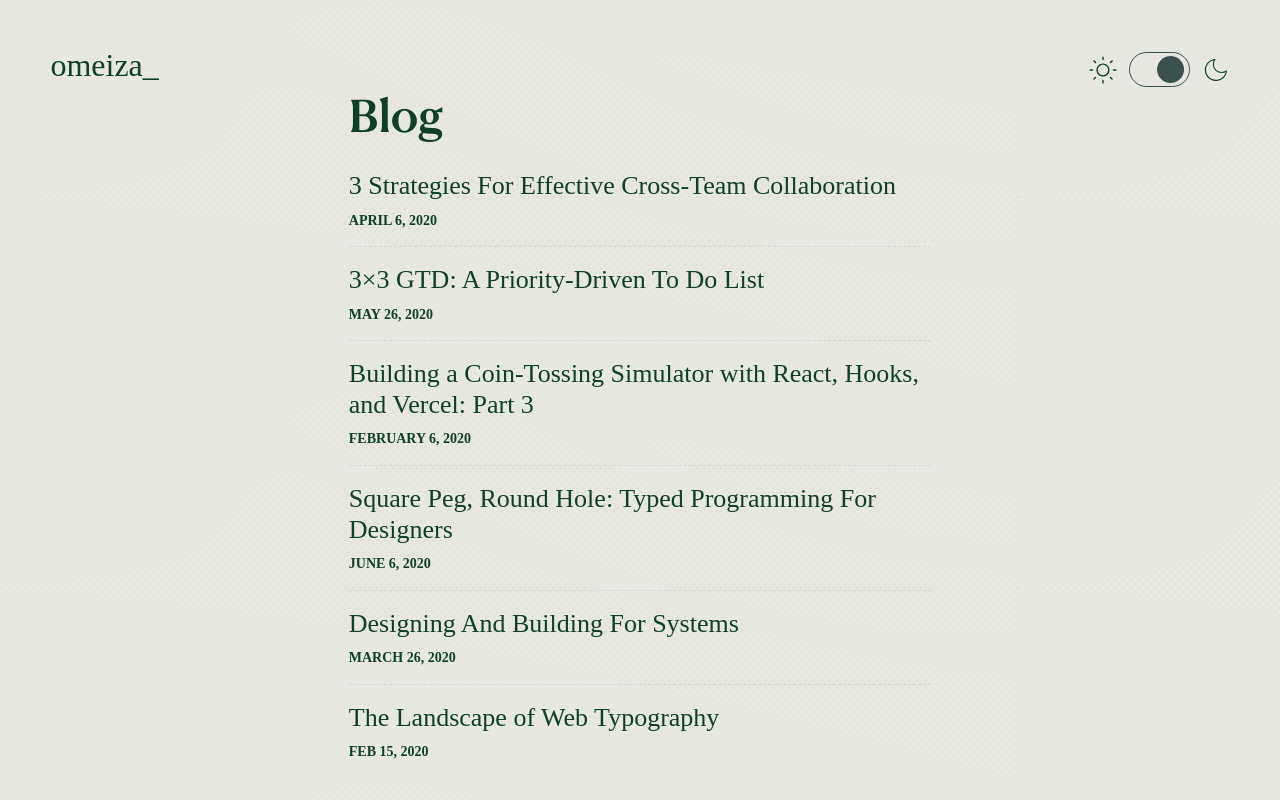
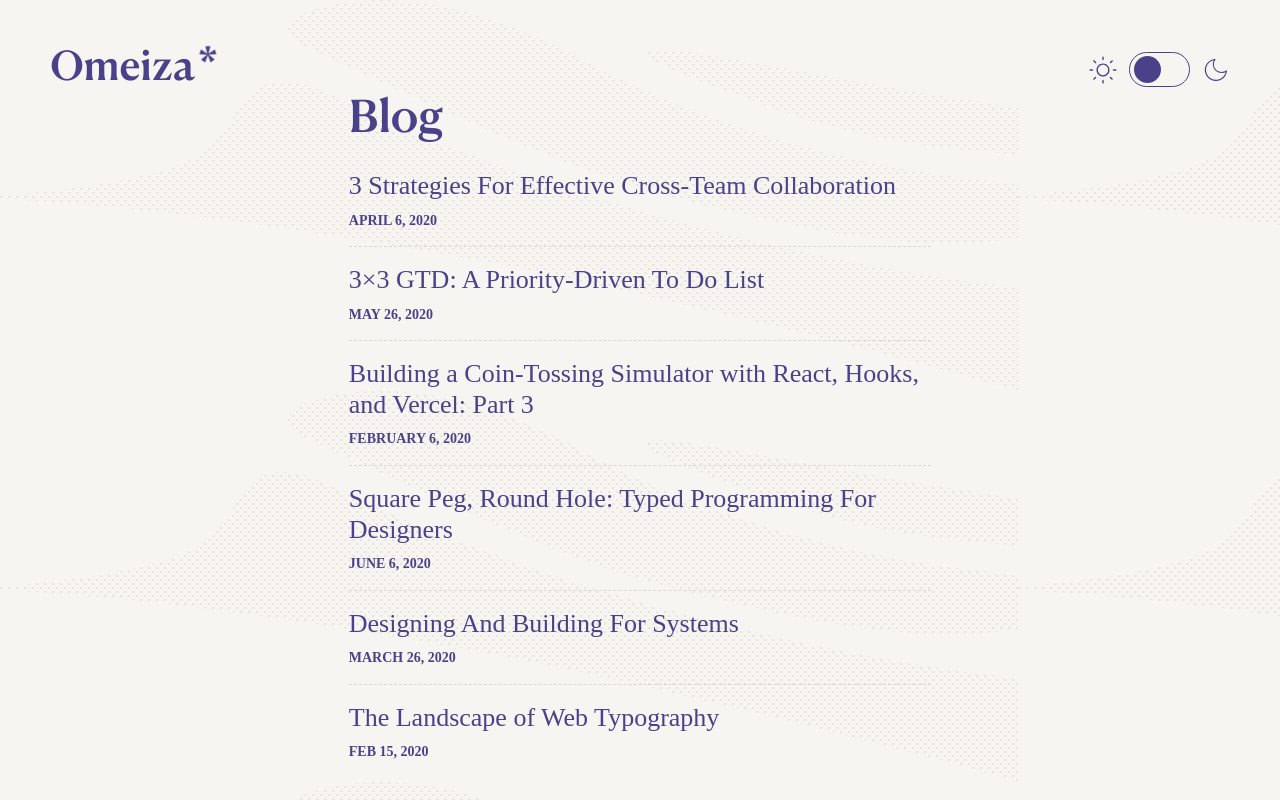
Before and after one commit to omeiza/omeizaowuda, a Next.js app: page /blog in a window 1280 px wide. Shown: the top 800 px of the page. Built offline with nearby package versions, Linux system fonts and the light colour scheme; a web font is replaced by a local one.

Commit message:
Light mode fix

```diff
--- a/pages/blog/index.js
+++ b/pages/blog/index.js
@@ -1,11 +1,14 @@
-import Head from 'next/head'
-import Image from 'next/image'
+import Head from 'next/head';
 import Header from "./../../src/components/Header";
+import {useDarkMode} from "./../../src/components/useDarkMode";
 import Footer from "./../../src/components/Footer"
 import Grid from "./../../styles/Grid.module.scss";
 import List from "./../../styles/List.module.scss";
 
 export default function Blog() {
+    const [theme, themeToggler, mountedComponent] = useDarkMode();
+
+    if (!mountedComponent) return <div />
     return (
         <>
             <div>
@@ -14,8 +17,8 @@ export default function Blog() {
                     <meta name="description" content="Generated by create next app" />
                     <link rel="icon" href="/favicon.ico" />
                 </Head>
-                <main className="light">
-                    <Header />
+                <main className={theme}>
+                    <Header theme={theme} toggleTheme={themeToggler} />
                     <section id="writing-section" className={`writing-section ${Grid.wrapper}`}>
                         <div className={`${Grid.centered}`}>
                             <h1>Blog</h1>
--- a/src/components/Header.js
+++ b/src/components/Header.js
@@ -1,26 +1,72 @@
+import Link from 'next/link';
 import Grid from "./../../styles/Grid.module.scss";
 import LightSwitch from './LightSwitch';
 
-const Header = () => {
+const Header = ({theme,  toggleTheme}) => {
     return (
         <>
             <header id="header" className={`${Grid.wrapper}`}>
-                <h1>omeiza<span>_</span></h1>
-                <LightSwitch />
+                <Link href="/">
+                    <a className="header-text">
+                        <h1>
+                            Omeiza
+                            <svg className="svg-star" viewBox="0 0 10 10" fill="none" xmlns="http://www.w3.org/2000/svg"><path d="M6.27 9.03L8.55 7.41L5.22 4.71L9.51 4.47L8.64 1.83L5.04 4.11L6.15 0H3.33L4.41 4.11L0.84 1.83L0 4.47L4.23 4.71L0.93 7.41L3.21 9.03L4.74 5.1L6.27 9.03Z" transform="matrix(1,0,0,1,0,0)"></path> </svg>
+                        </h1>
+                    </a>
+                </Link>
+                <LightSwitch theme={theme} toggleTheme={toggleTheme} />
             </header>
             <style jsx>{`
                 header {
                     padding: var(--sp-s) 0;
                 }
 
-                h1 {
-                    font-family: var(--font-body);
+                .header-text {
+                    display: block;
                     position: fixed;
                     left: var(--sp-xl);
                     top: var(--sp-xl);
+
+                }
+
+                .header-text h1 {
                     font-weight: 500;
-                    font-size: 32px;
-                    line-height: 0.95;
+                    font-size: 40px;
+                    font-family: var(--font-heading);
+                    line-height: 1;
+                    margin: -10px 0 0;
+                }
+
+                .svg-star {
+                    opacity: 1;
+                    position: absolute;
+                    top: -5px;
+                    width: 18px;
+                    right: -20px;
+                    visibility: inherit;
+                    -webkit-animation:spin 4s linear infinite;
+                    -moz-animation:spin 4s linear infinite;
+                    animation:spin 4s linear infinite;
+                }
+
+                .svg-star path {
+                    transform-origin: 0px 0px;
+                    fill: var(--text-color);
+                }
+
+                @-moz-keyframes spin {
+                    100% { -moz-transform: rotate(360deg); }
+                }
+
+                @-webkit-keyframes spin {
+                    100% { -webkit-transform: rotate(360deg); }
+                }
+
+                @keyframes spin {
+                    100% {
+                        -webkit-transform: rotate(360deg);
+                        transform:rotate(360deg);
+                    }
                 }
             `}</style>
         </>
--- a/src/components/LightSwitch.js
+++ b/src/components/LightSwitch.js
@@ -1,8 +1,7 @@
-import React from "react";
+import React from 'react';
+import { func, string } from 'prop-types';
 
-const LightSwitch = () => {
-    const [checked, setChecked] = React.useState(true);
-
+const LightSwitch = ({theme,  toggleTheme }) => {
     return (
         <>
             <div className="lightswitch">
@@ -38,8 +37,8 @@ const LightSwitch = () => {
                             id="toggleTheme"
                             name="theme"
                             type="checkbox"
-                            defaultChecked={checked}
-                            onChange={() => setChecked(!checked)}
+                            checked={theme === 'dark' ? true : false}
+                            onChange={toggleTheme}
                         />
                         <div className="toggleTheme toggleThemeIcon"></div>
                     </label>
@@ -143,7 +142,7 @@ const LightSwitch = () => {
                 }
 
                 .toggle-theme {
-                    color: #39524f;
+                    color: var(--text-color);
                     display: block;
                     margin: 2px 12px 0;
                     flex-direction: row;
@@ -154,7 +153,7 @@ const LightSwitch = () => {
                 }
 
                 .toggleTheme {
-                    border-color: #39524f;
+                    border-color: var(--text-color);
                 }
 
                 .toggleTheme:hover {
@@ -162,7 +161,7 @@ const LightSwitch = () => {
                 }
 
                 .toggleTheme::before {
-                    background-color: #39524f;
+                    background-color: var(--text-color);
                 }
 
                 .toggleTheme:hover::before {
@@ -182,4 +181,9 @@ const LightSwitch = () => {
     )
 }
 
+LightSwitch.propTypes = {
+    theme: string.isRequired,
+    toggleTheme: func.isRequired,
+}
+
 export default LightSwitch;
--- /dev/null
+++ b/src/components/useDarkMode.js
@@ -0,0 +1,22 @@
+import { useEffect, useState } from 'react';
+
+export const useDarkMode = () => {
+    const [theme, setTheme] = useState('light');
+    const [mountedComponent, setMountedComponent] = useState(false)
+    const setMode = mode => {
+        window.localStorage.setItem('theme', mode)
+        setTheme(mode);
+    };
+
+    const themeToggler = () => {
+        theme === 'light' ? setMode('dark') : setMode('light');
+    };
+
+    useEffect(() => {
+        const localTheme = window.localStorage.getItem('theme');
+        localTheme ? setTheme(localTheme) : setMode('light')
+        setMountedComponent(true)
+    }, []);
+
+    return [theme, themeToggler, mountedComponent]
+};
--- a/src/fonts/fonts.scss
+++ b/src/fonts/fonts.scss
@@ -22,6 +22,15 @@
         url("./CanelaText-Medium.woff") format("woff");
     font-weight: 500;
     font-style: normal;
+    font-display: swap;
+}
+
+@font-face {
+    font-family: "CanelaText";
+    src: url("./CanelaText-LightItalic.woff2") format("woff2"),
+        url("./CanelaText-LightItalic.woff") format("woff");
+    font-weight: 400;
+    font-style: italic;
     font-display: swap;
 }
 
@@ -56,19 +65,3 @@
     font-style: normal;
     font-display: swap;
 }
-
-@font-face {
-    font-family: 'Almarena';
-    src: url('./Almarena-Regular.woff') format('woff');
-    font-weight: 400;
-    font-style: normal;
-    font-display: swap;
-}
-
-@font-face {
-    font-family: 'Almarena';
-    src: url('./Almarena-Light.woff') format('woff');
-    font-weight: 100;
-    font-style: normal;
-    font-display: swap;
-}
--- a/styles/List.module.scss
+++ b/styles/List.module.scss
@@ -13,7 +13,6 @@
         a {
             text-decoration: none;
             font-size: 26px;
-            color: var(--text-color);
             font-weight: 400;
             transition: color .2s;
 
--- a/styles/Newsletter.module.scss
+++ /dev/null
@@ -1,12 +0,0 @@
-.section {
-    padding: var(--sp-xxl) 0;
-    background-color: rgba(var(--white), 0.25);
-    border-top: 2px solid var(--theme-color);
-    border-bottom: 2px solid var(--theme-color);
-
-    h2 {
-        em {
-            color: var(--text-color);
-        }
-    }
-}
--- a/styles/globals.scss
+++ b/styles/globals.scss
@@ -1,8 +1,8 @@
 :root {
-    --background: #e7e7e1;
+    --background: #f6f5f1;
     --white: #FFFFFF;
     --background-dark: #000000;
-    --text-color: #0d4027;
+    --text-color: #4b418a;
     --text-color-hover: rgb(248, 100, 1);
     --text-color-dark: #FFFFFF;
     --theme-color: rgb(248, 100, 1);
@@ -42,21 +42,31 @@ body {
 }
 
 html {
-    background-color: var(--background);
-    color: var(--text-color);
     font-size: clamp(100%, 2.4vw, 140%);
     font-weight: 100;
     font-family: var(--font-body);
     line-height: var(--baseline);
     -webkit-font-smoothing: antialiased;
+    text-rendering: optimizeSpeed;
+    font-feature-settings: 'pnum' on, 'lnum' on, 'ss08' on;
 }
 
 main {
+    background-color: var(--background);
+    color: var(--text-color);
     padding-left: var(--sp-xl);
     padding-right: var(--sp-xl);
+}
+
+main.light {
     background-repeat: repeat;
     background-attachment: fixed;
     background-image: url(./../public/images/clouds-d40be1e467f402c7bb897652a961d95e9c1c62bde07b0766865d39423e42096d.svg);
+}
+
+main.dark {
+    --background: #4b418a;
+    --text-color: #f6f5f1;
 }
 
 a {
```
Also changed, not shown: pages/about/index.js (+6 -2 lines), pages/blog/[slug].js (+6 -5 lines), pages/index.js (+16 -4 lines).
